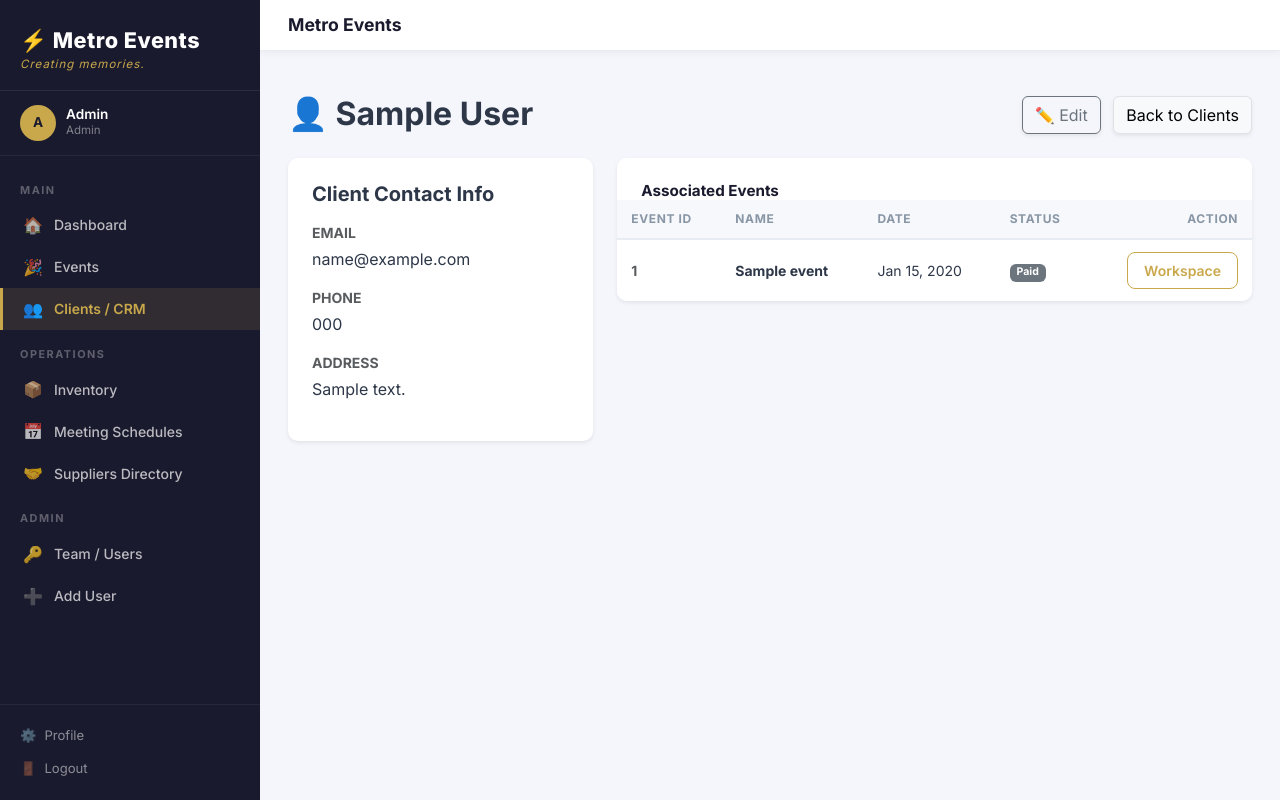
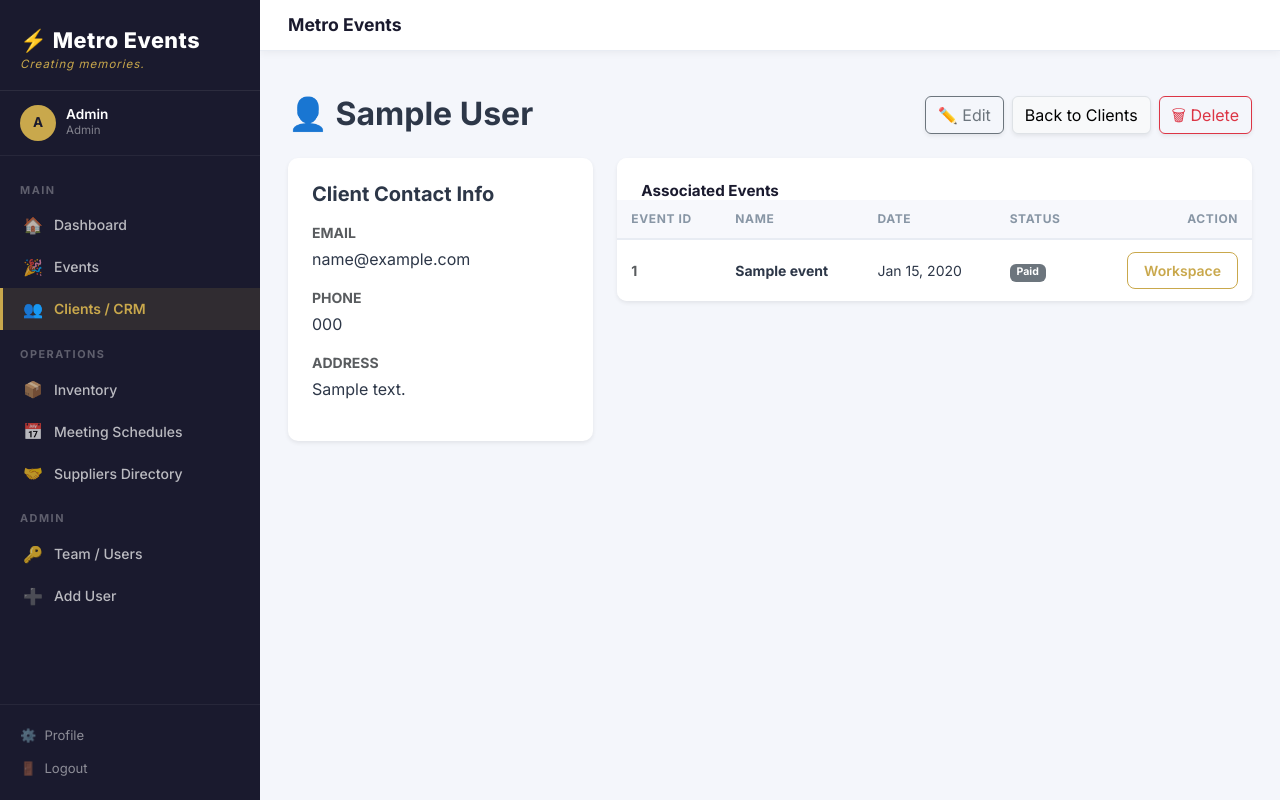
Before and after one commit to meisems/metroevents, a Flask app: page /clients/1 in a window 1280 px wide. Run offline with Flask 3, Linux system fonts and the light colour scheme; a user stored in the database is signed in; tables that the repository leaves empty hold one stand-in row (values such as "Sample post").

Commit message:
Update detail.html

```diff
--- a/templates/clients/detail.html
+++ b/templates/clients/detail.html
@@ -4,9 +4,19 @@
 {% block content %}
 <div class="d-flex justify-content-between align-items-center mb-4">
   <h2 class="fw-bold mb-0">👤 {{ client.full_name }}</h2>
-  <div>
-    <a href="{{ url_for('clients.edit_client', client_id=client.id) }}" class="btn btn-outline-secondary shadow-sm me-2">✏️ Edit</a>
+
+  <div class="d-flex align-items-center gap-2">
+    <a href="{{ url_for('clients.edit_client', client_id=client.id) }}" class="btn btn-outline-secondary shadow-sm">✏️ Edit</a>
     <a href="{{ url_for('clients.list_clients') }}" class="btn btn-light border shadow-sm">Back to Clients</a>
+
+    {% if current_user.is_admin %}
+    <form action="{{ url_for('clients.delete_client', client_id=client.id) }}" method="POST" class="m-0">
+        <input type="hidden" name="csrf_token" value="{{ csrf_token() }}" />
+        <button type="submit" class="btn btn-outline-danger shadow-sm" onclick="return confirm('🚨 Are you sure you want to permanently delete {{ client.full_name|escape }}? This will also delete ALL of their associated events and data.');">
+            🗑 Delete
+        </button>
+    </form>
+    {% endif %}
   </div>
 </div>
 
```
